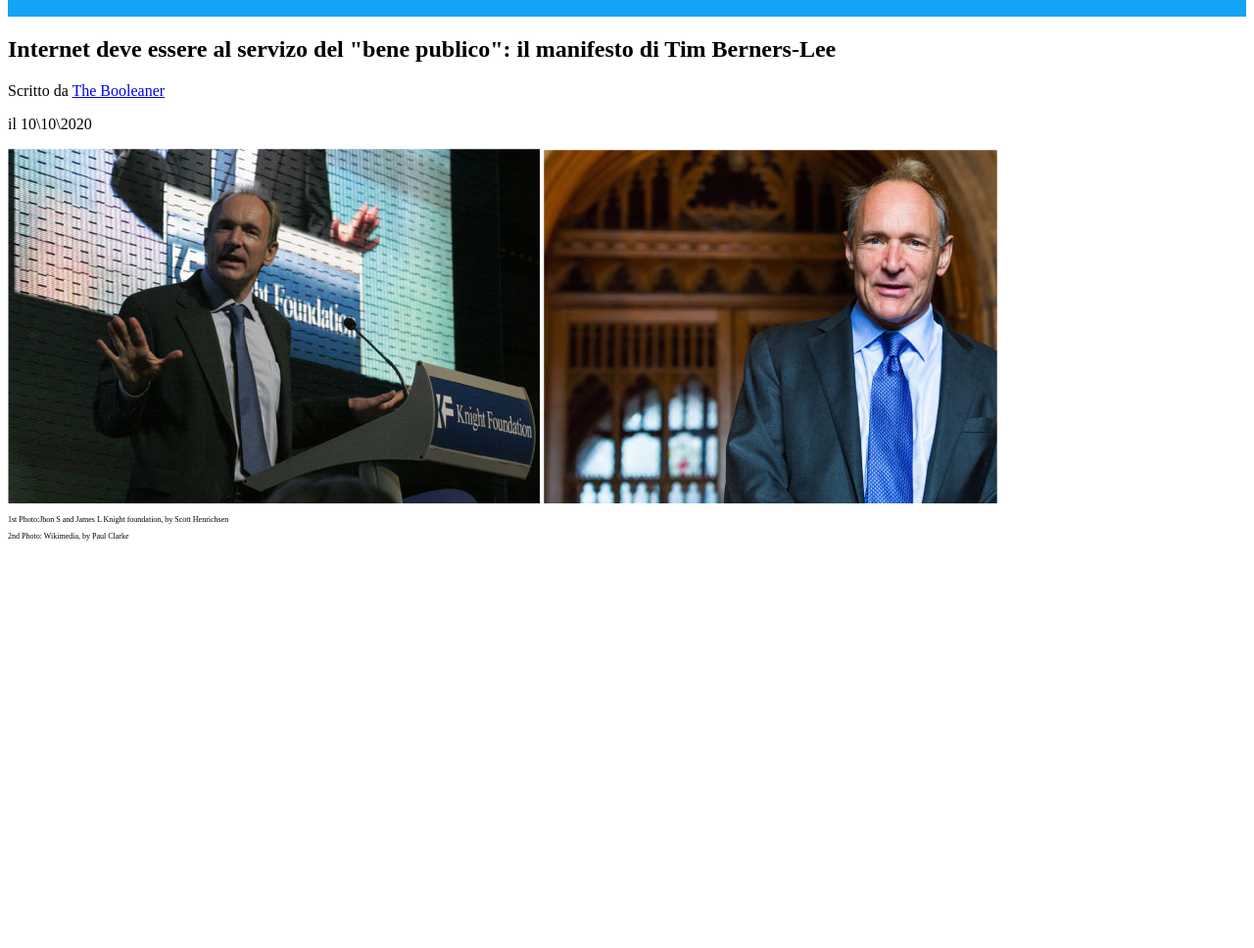
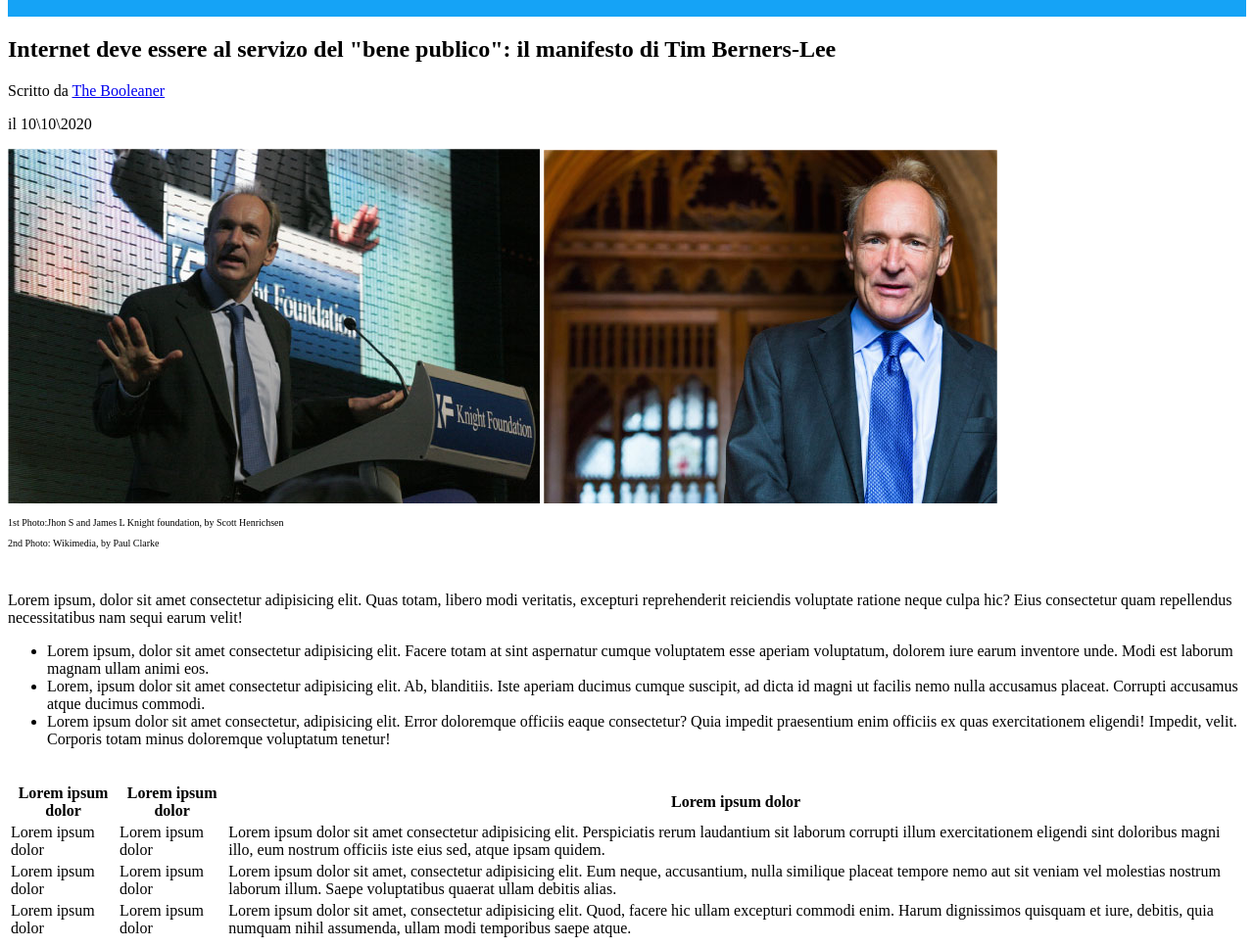
Before and after one commit to musella95/html-css-booleaner, a plain HTML site: page index.html in a window 1280 px wide. Shown: the part 116-1084 px from the top of the page at 98% size. Before the commit the page ends 800 px from the top, so only its background shows below. Drawn offline with Linux system fonts and the light colour scheme.

Commit message:
main body done

```diff
--- a/index.html
+++ b/index.html
@@ -38,6 +38,54 @@
                 <p>2nd Photo: Wikimedia, by Paul Clarke</p>
 
             </div>
+            <div>
+                <br>
+                <p>Lorem ipsum, dolor sit amet consectetur adipisicing elit. Quas totam, libero modi veritatis,
+                    excepturi reprehenderit reiciendis voluptate ratione neque culpa hic? Eius consectetur quam
+                    repellendus necessitatibus nam sequi earum velit!</p>
+            </div>
+            <div>
+                <ul>
+                    <li>Lorem ipsum, dolor sit amet consectetur adipisicing elit. Facere totam at sint aspernatur cumque
+                        voluptatem esse aperiam voluptatum, dolorem iure earum inventore unde. Modi est laborum magnam
+                        ullam animi eos.</li>
+                    <li>Lorem, ipsum dolor sit amet consectetur adipisicing elit. Ab, blanditiis. Iste aperiam ducimus
+                        cumque suscipit, ad dicta id magni ut facilis nemo nulla accusamus placeat. Corrupti accusamus
+                        atque ducimus commodi.</li>
+                    <li>Lorem ipsum dolor sit amet consectetur, adipisicing elit. Error doloremque officiis eaque
+                        consectetur? Quia impedit praesentium enim officiis ex quas exercitationem eligendi! Impedit,
+                        velit. Corporis totam minus doloremque voluptatum tenetur!</li>
+                </ul>
+                <br>
+
+            </div>
+            <table>
+                <thead>
+                    <tr>
+                        <th>Lorem ipsum dolor</th>
+                        <th>Lorem ipsum dolor</th>
+                        <th>Lorem ipsum dolor</th>
+                    </tr>
+                </thead>
+                <tbody>
+                        <tr>
+                        <td>Lorem ipsum dolor</td>
+                        <td>Lorem ipsum dolor</td>
+                        <td>Lorem ipsum dolor sit amet consectetur adipisicing elit. Perspiciatis rerum laudantium sit laborum corrupti illum exercitationem eligendi sint doloribus magni illo, eum nostrum officiis iste eius sed, atque ipsam quidem.</td>
+                        </tr>
+                        <tr>
+                        <td>Lorem ipsum dolor</td>
+                        <td>Lorem ipsum dolor</td>
+                        <td>Lorem ipsum dolor sit amet, consectetur adipisicing elit. Eum neque, accusantium, nulla similique placeat tempore nemo aut sit veniam vel molestias nostrum laborum illum. Saepe voluptatibus quaerat ullam debitis alias.</td>
+                        </tr>
+                        <tr>
+                        <td>Lorem ipsum dolor</td>
+                        <td>Lorem ipsum dolor</td>
+                        <td>Lorem ipsum dolor sit amet, consectetur adipisicing elit. Quod, facere hic ullam excepturi commodi enim. Harum dignissimos quisquam et iure, debitis, quia numquam nihil assumenda, ullam modi temporibus saepe atque.</td>
+                        </tr>
+                </tbody>
+            </table>
+            </div>
         </section>
 
 
--- a/style/style.css
+++ b/style/style.css
@@ -4,7 +4,7 @@ header div {
 
 }
 .fontmini {
-    font-size: 8px;
+    font-size: 10px;
 }
 .logo{
     width: 200px;
```
